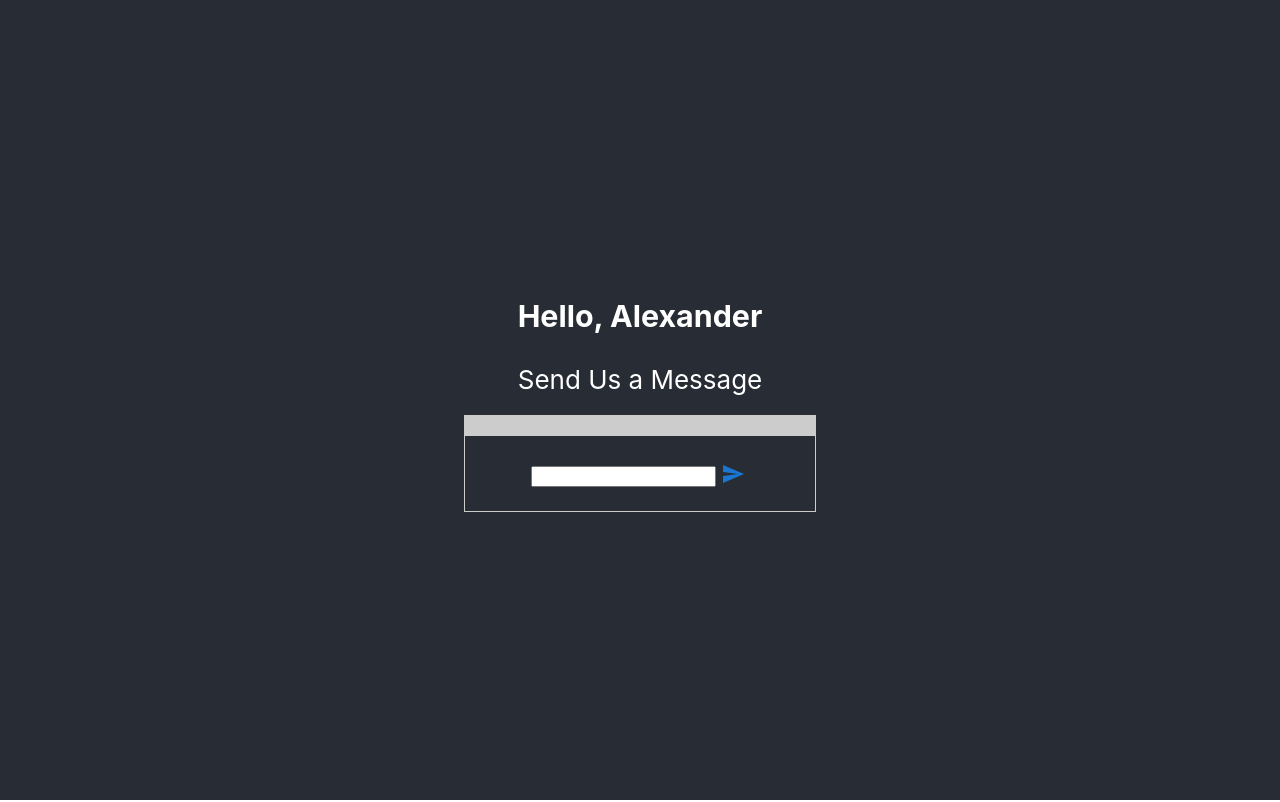
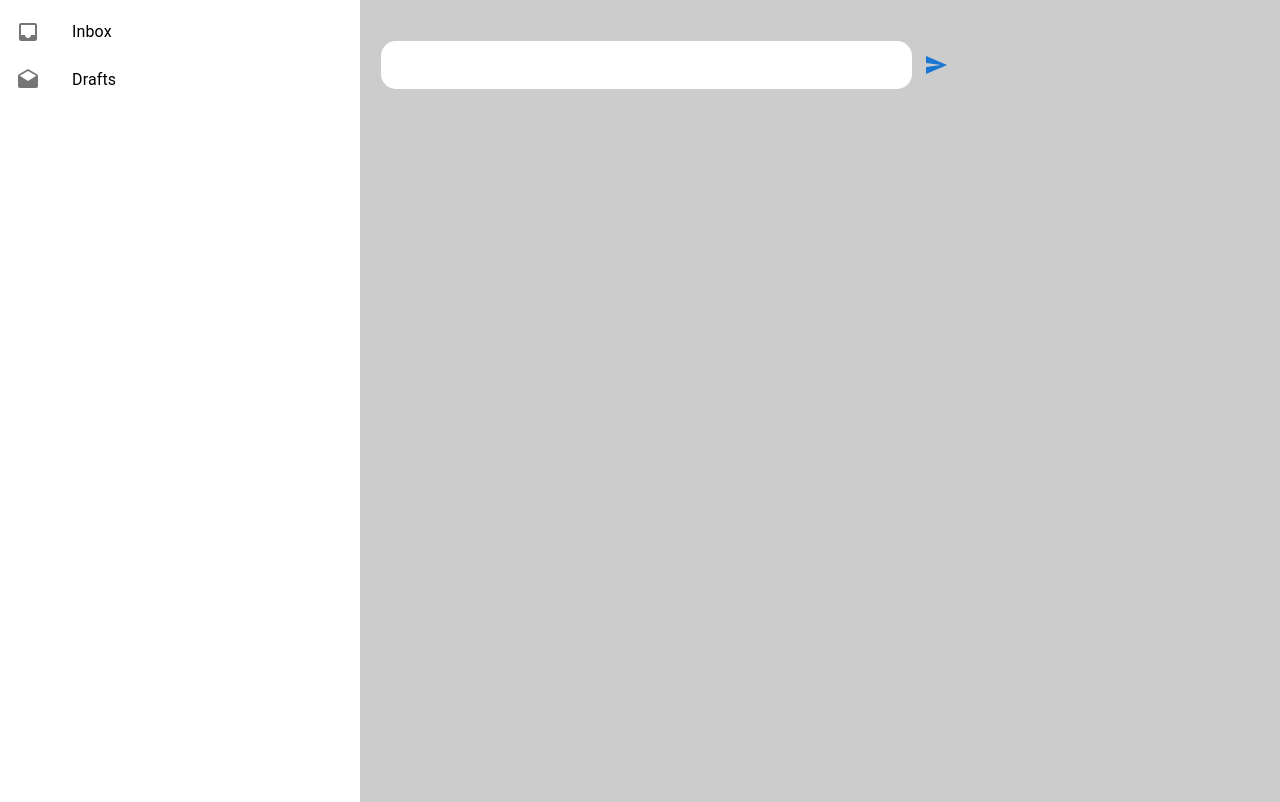
Before and after one commit to algork/react_chat, a React (Create React App) app: page / in a window 1280 px wide. Built offline with nearby package versions, Linux system fonts and the light colour scheme.

Commit message:
changed chat field style and added list of chats

```diff
--- a/src/App.css
+++ b/src/App.css
@@ -1,31 +1,7 @@
-.App {
-  text-align: center;
-}
-
-.App-logo {
-  height: 40vmin;
-  pointer-events: none;
-}
-
 @media (prefers-reduced-motion: no-preference) {
   .App-logo {
     animation: App-logo-spin infinite 20s linear;
   }
-}
-
-.App-header {
-  background-color: #282c34;
-  min-height: 100vh;
-  display: flex;
-  flex-direction: column;
-  align-items: center;
-  justify-content: center;
-  font-size: calc(10px + 2vmin);
-  color: white;
-}
-
-.App-link {
-  color: #61dafb;
 }
 
 @keyframes App-logo-spin {
--- a/src/App.jsx
+++ b/src/App.jsx
@@ -4,13 +4,9 @@ import { MessageList } from "./Components/MessageList/MessageList";
 
 function App({ name, text }) {
   return (
-    <div className="App">
-      <header className="App-header">
-        <h3>Hello, {name}</h3>
-        Send Us a Message
-        <Counter />
-        <MessageList />
-      </header>
+    <div>
+      <Counter />
+      <MessageList />
     </div>
   );
 }
--- a/src/Components/MessageList/MessageList.css
+++ b/src/Components/MessageList/MessageList.css
@@ -1,9 +1,17 @@
+.chat-window {
+  height: 100vh;
+  display: flex;
+}
+
 .chat-wrapper {
-  width: 350px;
+  background-color: #ccc;
+  display: flex;
+  flex-direction: column;
+  width: 100%;
+  height: 100vh;
   /* height: 100%; */
   border: 1px solid #ccc;
   color: black;
-  margin: 20px;
 }
 
 .chat-field {
@@ -33,6 +41,13 @@
   margin: 20px;
 }
 
+.input {
+  border: none;
+  border-radius: 15px;
+  min-height: 46px;
+  width: 60%;
+}
+
 .author-text-font {
   font-size: 20px;
   font-weight: 600;
--- a/src/Components/MessageList/MessageList.jsx
+++ b/src/Components/MessageList/MessageList.jsx
@@ -1,6 +1,14 @@
 import { useEffect, useRef, useState } from "react";
+import Box from "@mui/material/Box";
+import List from "@mui/material/List";
+import ListItem from "@mui/material/ListItem";
+import ListItemButton from "@mui/material/ListItemButton";
+import ListItemIcon from "@mui/material/ListItemIcon";
 import IconButton from "@mui/material/IconButton";
 import SendIcon from "@mui/icons-material/Send";
+import ListItemText from "@mui/material/ListItemText";
+import DraftsIcon from "@mui/icons-material/Drafts";
+import InboxIcon from "@mui/icons-material/Inbox";
 
 import "./MessageList.css";
 
@@ -57,6 +65,27 @@ export const MessageList = () => {
   }, [messageList]);
 
   return (
+    <div className="chat-window">
+      <Box sx={{ width: "100%", maxWidth: 360, bgcolor: "background.paper" }}>
+        <List>
+          <ListItem disablePadding>
+            <ListItemButton>
+              <ListItemIcon>
+                <InboxIcon />
+              </ListItemIcon>
+              <ListItemText primary="Inbox" />
+            </ListItemButton>
+          </ListItem>
+          <ListItem disablePadding>
+            <ListItemButton>
+              <ListItemIcon>
+                <DraftsIcon />
+              </ListItemIcon>
+              <ListItemText primary="Drafts" />
+            </ListItemButton>
+          </ListItem>
+        </List>
+      </Box>
       <div className="chat-wrapper">
         <div className="chat-field">
           {messageList.map((msg) => (
@@ -77,16 +106,18 @@ export const MessageList = () => {
           ))}
         </div>
         <div className="input-div">
-        <input ref={inputRef} />
+          <form>
+            <input className="input" ref={inputRef} />
             <IconButton
               onClick={() => sendMessage()}
               color="primary"
               aria-label="send"
-          size="small"
-          disableRipple
+              size="large"
             >
               <SendIcon />
             </IconButton>
+          </form>
+        </div>
       </div>
     </div>
   );
```
Lines whose indentation alone changed are shown as unchanged.
